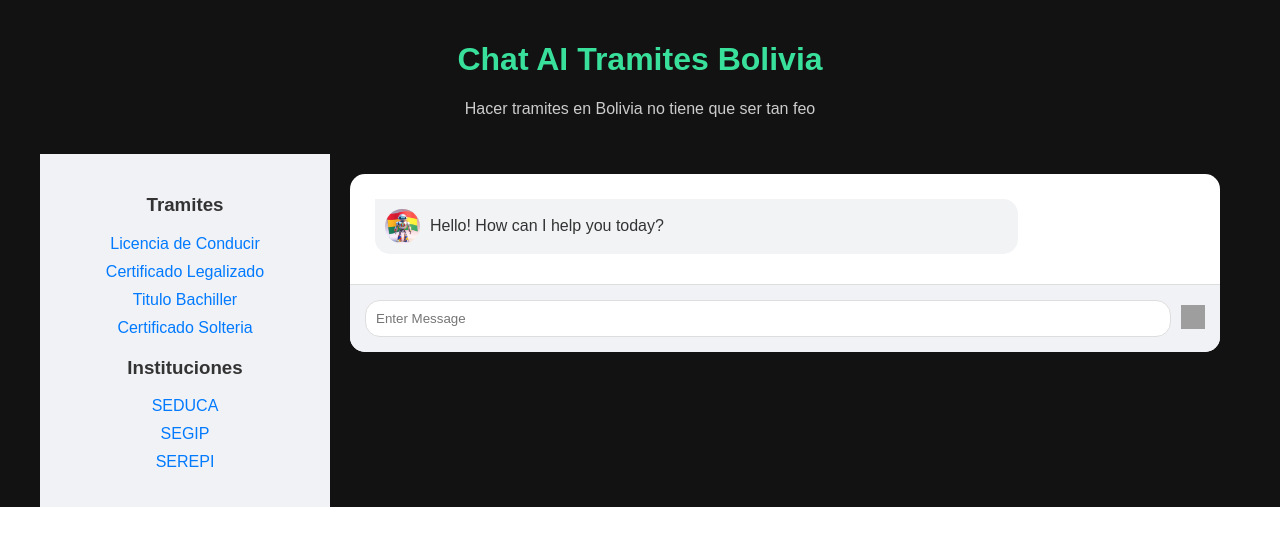
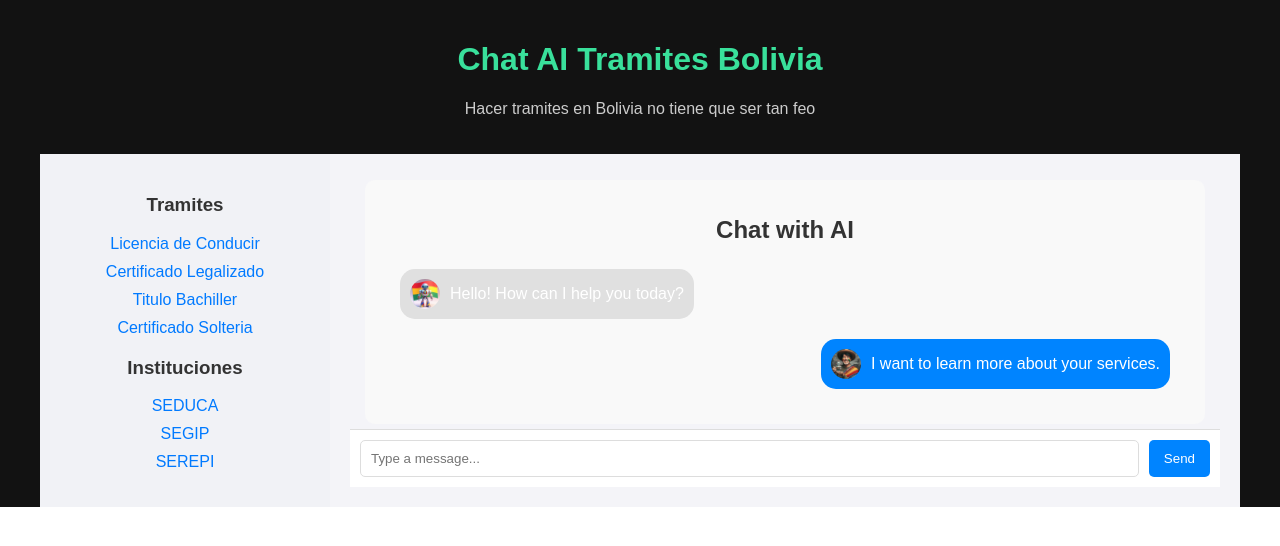
Before and after one commit to mathpro28/Tramites-Bolivia, a React (Create React App) app in the folder Webpage/frontend/: page / in a window 1280 px wide. Shown: the top 546 px of the page. Built offline with nearby package versions, Linux system fonts and the light colour scheme; grey boxes are pictures that could not be loaded.

Commit message:
Define spaces for the message bubbles

```diff
--- a/Webpage/frontend/src/Components/ChatWindow.css
+++ b/Webpage/frontend/src/Components/ChatWindow.css
@@ -1,36 +1,35 @@
 .chat-window {
-    flex: 1;
   display: flex;
   flex-direction: column;
-    background-color: #fff;
-    border-radius: 15px;
-    margin: 20px;
-    overflow: hidden;
-  }
-
-  .message-list {
-    flex: 1;
+  flex-grow: 1;
+  background-color: #f4f4f8;
   padding: 20px;
-    overflow-y: auto;
 }
 
 .message-input {
   display: flex;
-    align-items: center;
-    padding: 15px;
-    background-color: #f1f2f6;
+  padding: 10px;
+  background-color: #fff;
+  border-top: 1px solid #ddd;
 }
 
 .message-input input {
-    flex: 1;
+  flex-grow: 1;
   padding: 10px;
   border: 1px solid #ddd;
-    border-radius: 15px;
-    margin-right: 10px;
+  border-radius: 5px;
 }
 
 .message-input button {
-    background: none;
+  margin-left: 10px;
+  padding: 10px 15px;
+  background-color: #0084ff;
+  color: white;
   border: none;
+  border-radius: 5px;
   cursor: pointer;
 }
+
+.message-input button:hover {
+  background-color: #006bbd;
+}
--- a/Webpage/frontend/src/Components/ChatWindow.js
+++ b/Webpage/frontend/src/Components/ChatWindow.js
@@ -1,23 +1,37 @@
 import React, { useState } from 'react';
-import MessageBubble from './MessageBubble';
-import MessageInput from './MessageInput';
+import MessageWindow from './MessageWindow';
 import './ChatWindow.css';
 
 const ChatWindow = () => {
-  const [messages, setMessages] = useState([{ text: "Hello! How can I help you today?", sender: "bot" }]);
+  // Example state to hold chat messages
+  const [messages, setMessages] = useState([
+    { text: 'Hello! How can I help you today?', sender: 'bot' },
+    { text: 'I want to learn more about your services.', sender: 'user' }
+  ]);
 
-  const addMessage = (text) => {
-    setMessages([...messages, { text, sender: "user" }]);
+  // Function to add a new message
+  const sendMessage = (text) => {
+    setMessages([...messages, { text, sender: 'user' }]);
   };
 
   return (
     <div className="chat-window">
-      <div className="message-list">
-        {messages.map((msg, index) => (
-          <MessageBubble key={index} text={msg.text} sender={msg.sender} />
-        ))}
+      <MessageWindow messages={messages} />
+      <div className="message-input">
+        <input
+          type="text"
+          placeholder="Type a message..."
+          onKeyDown={(e) => {
+            if (e.key === 'Enter') {
+              sendMessage(e.target.value);
+              e.target.value = ''; // Clear input field
+            }
+          }}
+        />
+        <button onClick={() => sendMessage(document.querySelector('.message-input input').value)}>
+          Send
+        </button>
       </div>
-      <MessageInput onSend={addMessage} />
     </div>
   );
 };
```
Lines whose indentation alone changed are shown as unchanged.
